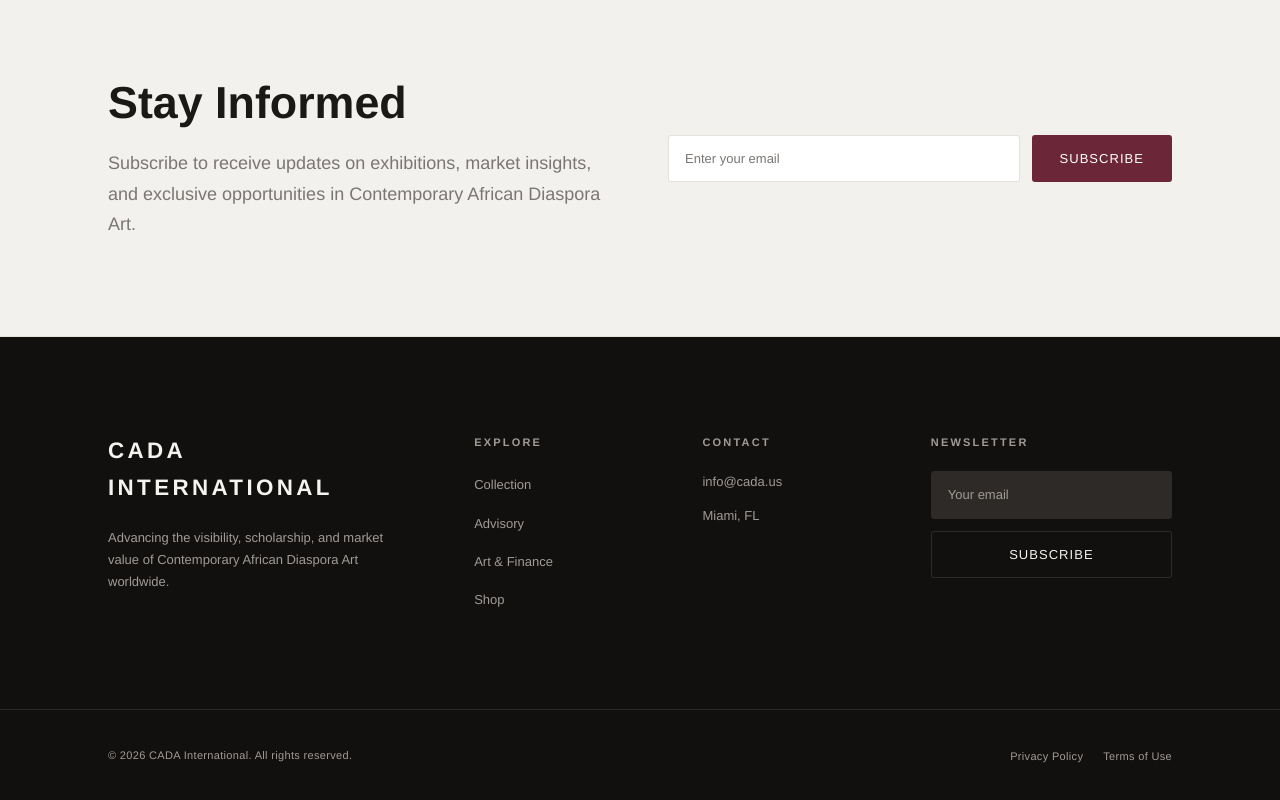
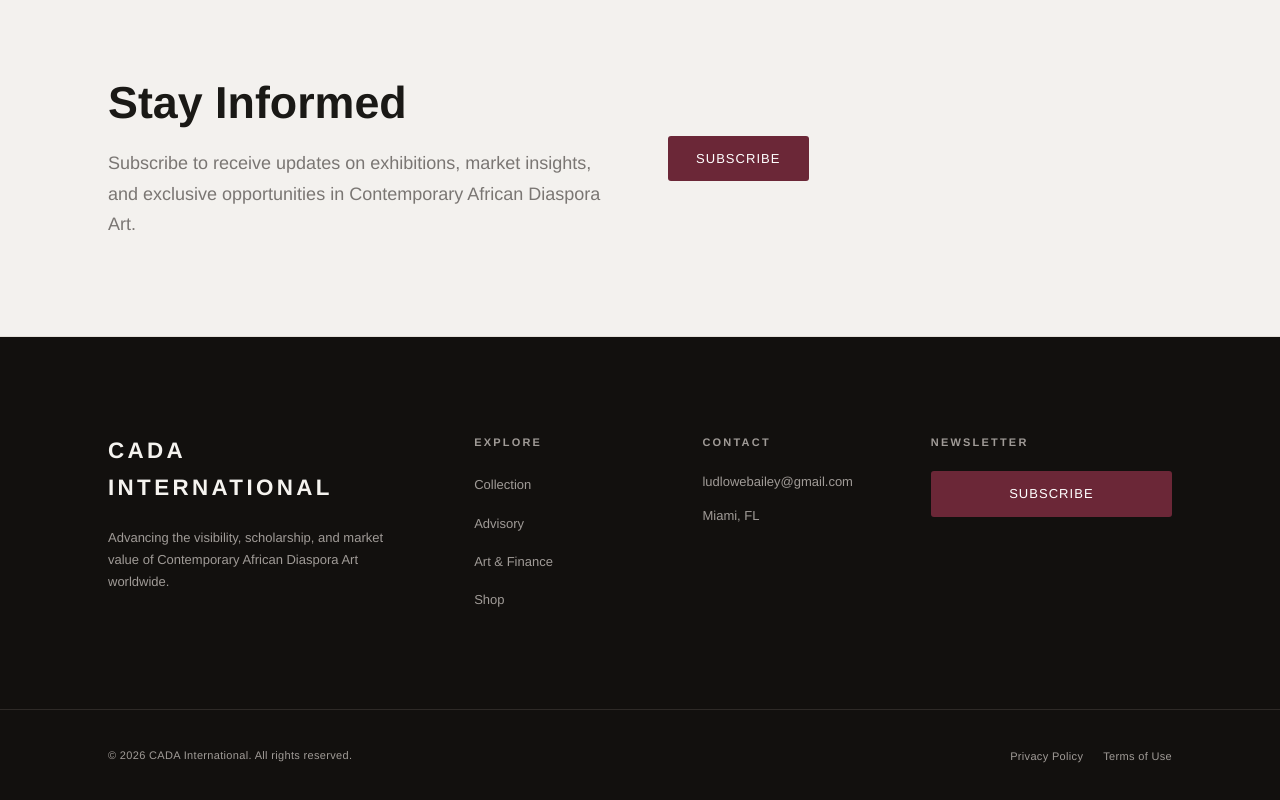
Before and after one commit to StephtheITSloth/cada-us, a plain HTML site: page index.html in a window 1280 px wide. Shown: the part 2200-3000 px from the top of the page. Drawn offline with Linux system fonts and the light colour scheme.

Commit message:
Update index.html

```diff
--- a/index.html
+++ b/index.html
@@ -184,17 +184,11 @@
         </div>
         <form class="newsletter-form" action="#" method="post" aria-label="Newsletter sign-up">
           <div class="form-row">
-            <label for="email-main" class="sr-only">Email address</label>
-            <input
-              type="email"
-              id="email-main"
-              name="email"
-              class="form-input"
-              placeholder="Enter your email"
-              required
-              autocomplete="email"
-            />
-            <button type="submit" class="btn btn-primary">Subscribe</button>
+            <a
+  class="btn btn-primary"
+  href="https://forms.gle/CZX5UTXae69ugMkg8"
+  target="_blank"
+  rel="noopener noreferrer">Subscribe</a>
           </div>
         </form>
       </div>
@@ -228,7 +222,7 @@
       <div class="footer-col">
         <h3 class="footer-heading">Contact</h3>
         <address class="footer-contact">
-          <a href="mailto:info@cada.us">info@cada.us</a>
+          <a href="mailto:info@cada.us">ludlowebailey@gmail.com</a>
           <span>Miami, FL</span>
         </address>
       </div>
@@ -236,17 +230,11 @@
       <div class="footer-col">
         <h3 class="footer-heading">Newsletter</h3>
         <form class="footer-form" action="#" method="post" aria-label="Footer newsletter sign-up">
-          <label for="email-footer" class="sr-only">Your email address</label>
-          <input
-            type="email"
-            id="email-footer"
-            name="email"
-            class="form-input form-input--dark"
-            placeholder="Your email"
-            required
-            autocomplete="email"
-          />
-          <button type="submit" class="btn btn-outline">Subscribe</button>
+          <a
+  class="btn btn-primary"
+  href="https://forms.gle/CZX5UTXae69ugMkg8"
+  target="_blank"
+  rel="noopener noreferrer"">Subscribe</a>
         </form>
       </div>
 
```
